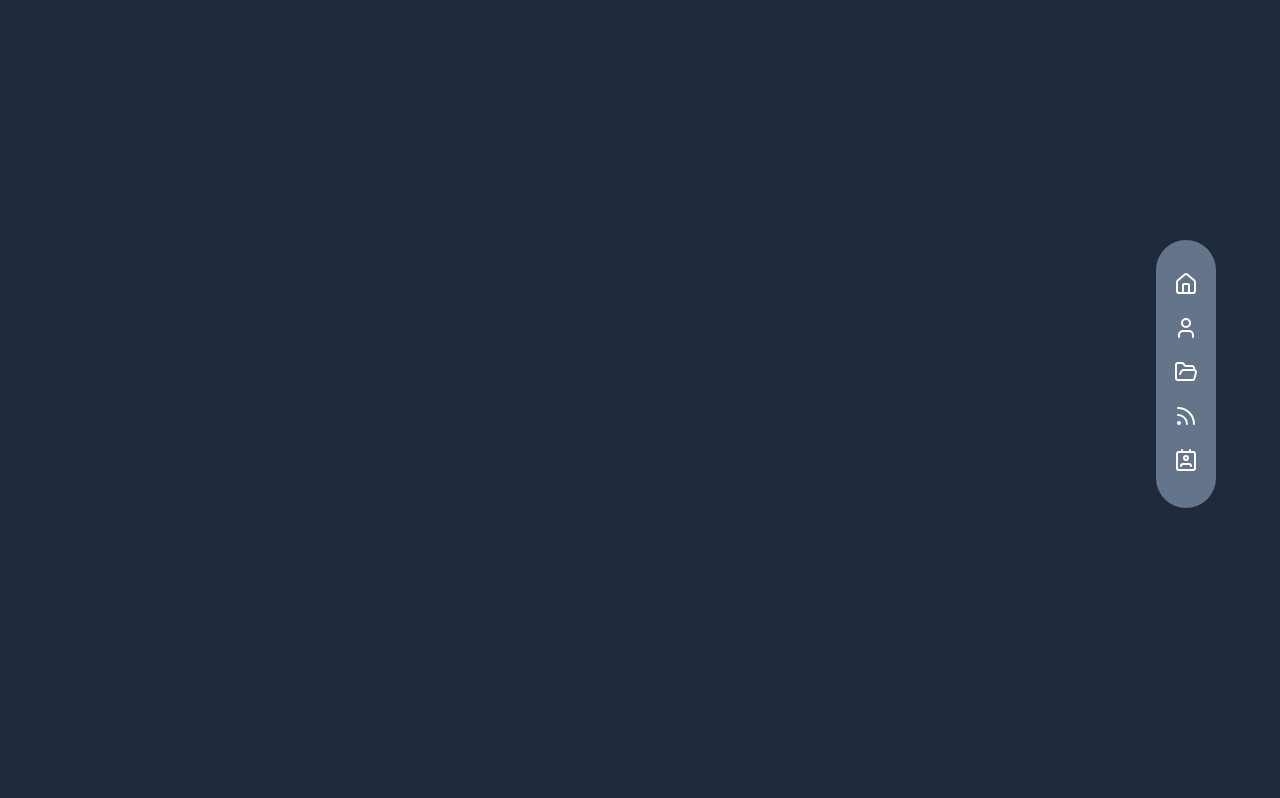
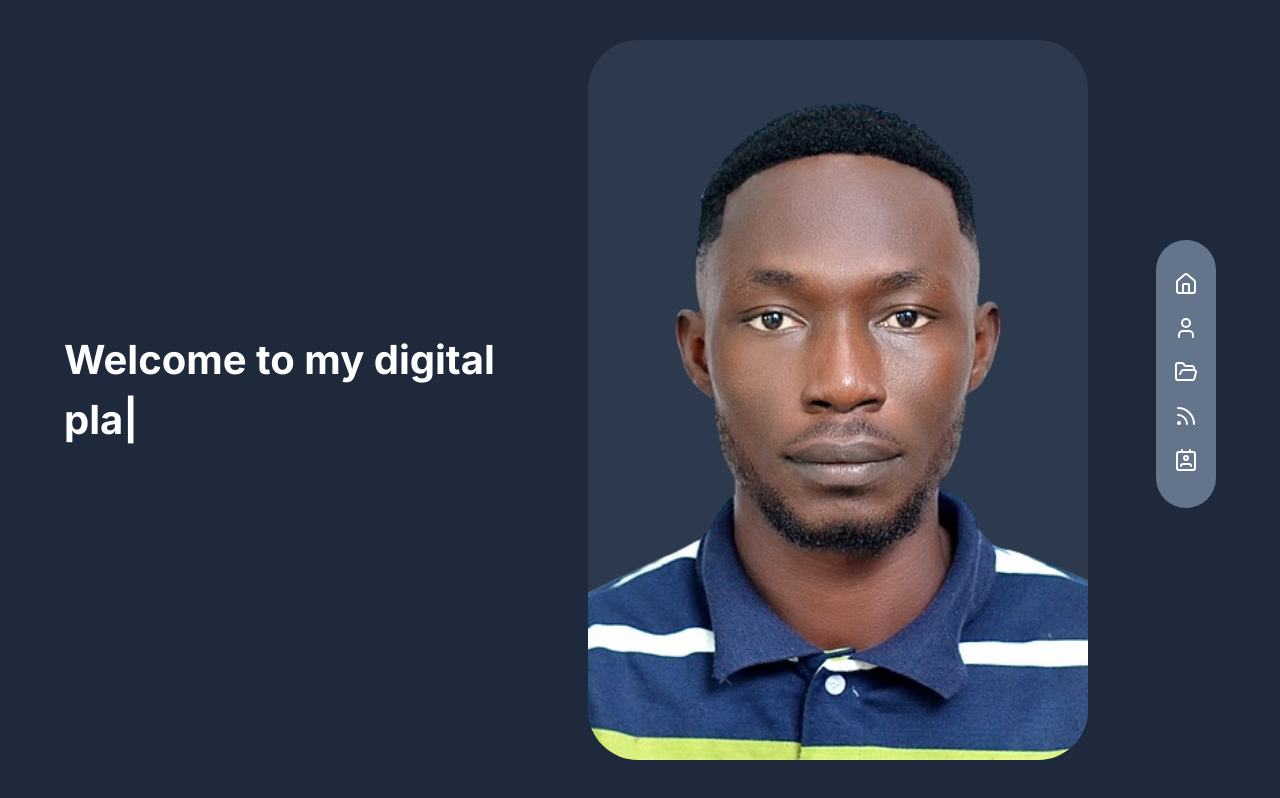
Before and after one commit to and-rews/devdrews, a Next.js app: page / in a window 1280 px wide. Built offline with nearby package versions, Linux system fonts and the light colour scheme.

Commit message:
typewriter

```diff
--- a/app/page.tsx
+++ b/app/page.tsx
@@ -1,9 +1,11 @@
+import Hero from "@/components/Hero";
 import Navbar from "@/components/Navbar";
 
 export default function Home() {
   return (
-    <div className="bg-slate-500">
+    <div>
       <Navbar />
+      <Hero />
     </div>
   );
 }
--- /dev/null
+++ b/components/Hero.tsx
@@ -0,0 +1,35 @@
+"use client";
+
+import React from "react";
+import Typed, { ReactTyped } from "react-typed";
+import styles from "../styles/Hero.module.css";
+import Image from "next/image";
+
+export default function Hero() {
+  return (
+    <div className={styles.hero}>
+      <h1 className={styles.heading}>
+        <ReactTyped
+          strings={[
+            "Hi, I'm Andrews!",
+            "Welcome to my digital playground!",
+            "Explore my portfolio.",
+            "Contact me for collaborations.",
+          ]}
+          typeSpeed={80}
+          backSpeed={50}
+          loop
+        />
+      </h1>
+      <div className={styles.profile}>
+        <Image
+          src="/images/profile.png"
+          alt="Profile "
+          height={500}
+          width={500}
+          className={styles.profileImage}
+        />
+      </div>
+    </div>
+  );
+}
--- a/package.json
+++ b/package.json
@@ -12,7 +12,8 @@
     "lucide-react": "^0.383.0",
     "next": "14.2.3",
     "react": "^18",
-    "react-dom": "^18"
+    "react-dom": "^18",
+    "react-typed": "^2.0.12"
   },
   "devDependencies": {
     "@types/node": "^20",
--- /dev/null
+++ b/styles/Hero.module.css
@@ -0,0 +1,23 @@
+.hero {
+  display: flex;
+  margin-left: 5%;
+  height: 100vh;
+  align-items: center;
+  width: 80%;
+  justify-content: space-between;
+}
+
+.profileImage {
+  height: 90vh;
+  object-fit: cover;
+  background-color: rgba(100, 116, 139, 0.219);
+  border-radius: 50px;
+}
+
+.heading {
+  color: #fff;
+  font-weight: 700;
+  font-size: 2.5rem;
+  margin-bottom: 20px;
+  width: 50%;
+}
```
Also changed, not shown: public/images/profile.png (added), 1 other file (tests, documents, lock files or other folders).
